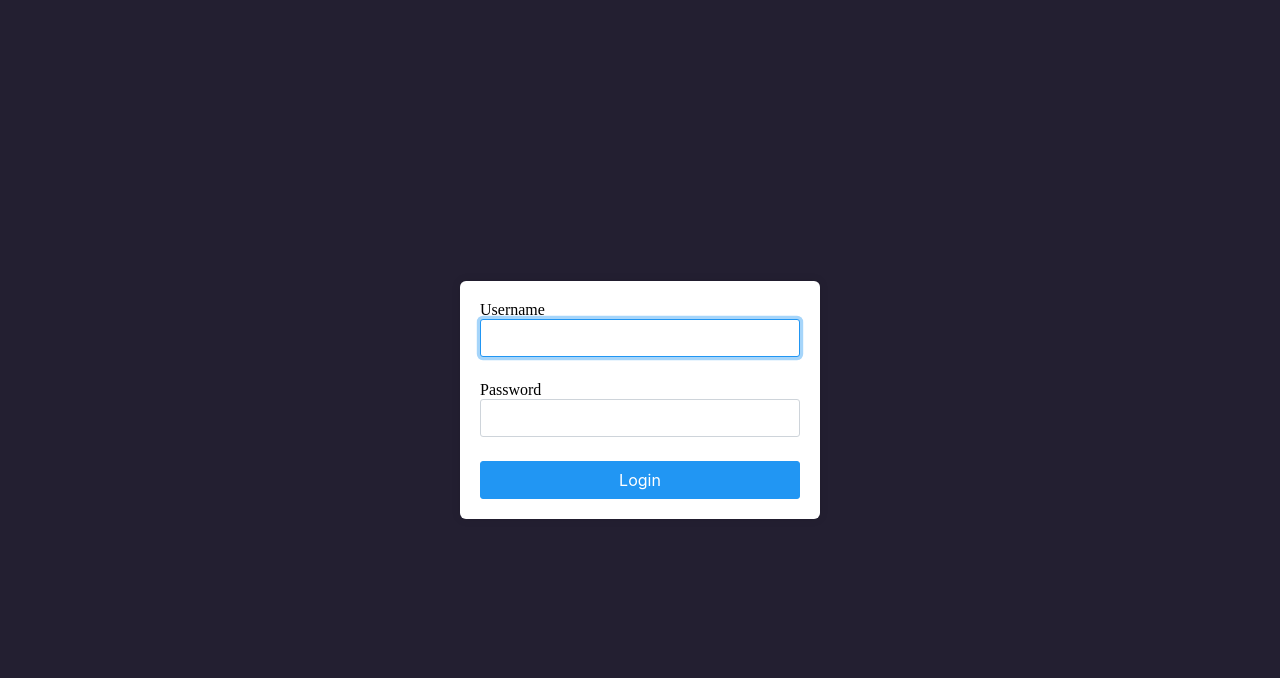
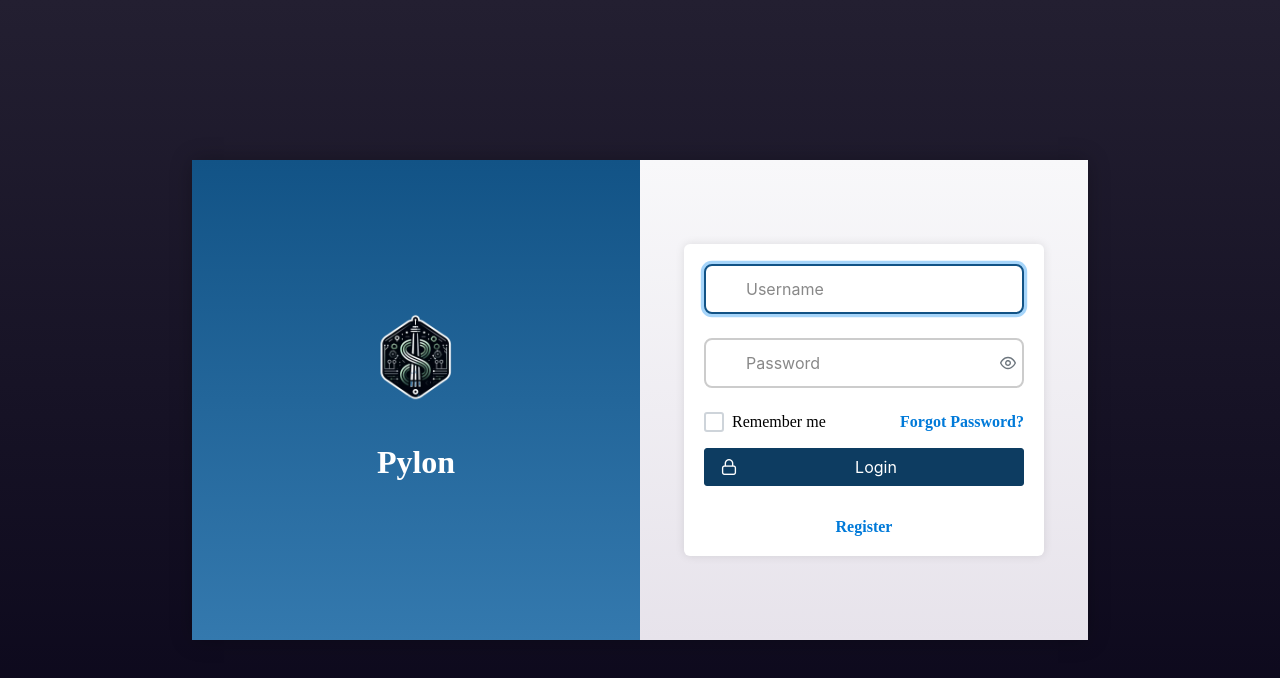
Before and after one commit to marcorsouza/pylon_identity_frontend, a Next.js app: page /auth/login in a window 1280 px wide. Shown: the top 678 px of the page. Built offline with nearby package versions, Linux system fonts and the light colour scheme.

Commit message:
implementado form Login e Page 404

```diff
--- a/components/Layout/LoginLayout.tsx
+++ b/components/Layout/LoginLayout.tsx
@@ -1,4 +1,5 @@
 // components/LoginLayout.tsx
+
 export default function LoginLayout({
     children,
   }: Readonly<{
--- /dev/null
+++ b/components/NotFoundPage.tsx
@@ -0,0 +1,18 @@
+// components/NotFoundPage.tsx
+import React from 'react';
+import Link from 'next/link';
+import { Button } from 'primereact/button';
+
+export default function NotFoundPage() {
+  return (
+    <div className="outer-container">
+      <div className="not-found-container">
+        <h1>Página Não Encontrada</h1>
+        <p>Desculpe, a página que você está procurando não existe ou foi movida.</p>
+        <Link href="/">
+          <Button label="Voltar para Home" className="p-button-outlined p-button-primary" />
+        </Link>
+      </div>
+    </div>
+  );
+}
--- a/pages/_app.tsx
+++ b/pages/_app.tsx
@@ -2,17 +2,29 @@
 import 'primereact/resources/themes/saga-blue/theme.css';  // Tema principal
 import 'primereact/resources/primereact.min.css';          // Core CSS
 import 'primeicons/primeicons.css';                        // Ícones
+
+
 import '../styles/globals.css';
+import '../styles/login.css'
+import '../styles/notfound.css'
 
 import { AppProps } from 'next/app';
 import Layout from '../components/Layout/layout';
 import LoginLayout from '../components/Layout/LoginLayout';
+import NotFoundPage from '../components/NotFoundPage';
 
 function MyApp({ Component, pageProps, router  }: AppProps) {
 
   const isLoginPage = router.pathname === '/auth/login'; // Verifica se a rota é '/login'
-// Escolha o Layout com base na rota
-  const LayoutComponent = isLoginPage ? LoginLayout : Layout;
+  const isNotFound = pageProps.statusCode === 404; // Verifica se a rota é '/404'
+
+  // Escolha o Layout com base na rota
+  let LayoutComponent = Layout;
+  if (isLoginPage) {
+    LayoutComponent = LoginLayout;
+  } else if (isNotFound) {
+    LayoutComponent = NotFoundPage; // Usa o layout de página não encontrada para '/404'
+  }
 
   return (
     <LayoutComponent>
--- a/pages/auth/login.tsx
+++ b/pages/auth/login.tsx
@@ -3,28 +3,50 @@ import { useState } from 'react';
 import { InputText } from 'primereact/inputtext';
 import { Button } from 'primereact/button';
 import { Password } from 'primereact/password';
+import { Checkbox } from 'primereact/checkbox';
 
 export default function Login() {
   const [username, setUsername] = useState('');
   const [password, setPassword] = useState('');
+  const [rememberMe, setRememberMe] = useState<boolean | undefined>(false);
 
-  const handleLogin = (e:any) => {
+  const handleLogin = (e : any) => {
     e.preventDefault();
-    console.log('Login details:', { username, password });
-    // Aqui você pode adicionar lógica de autenticação
+    console.log('Login details:', { username, password, rememberMe });
+    // Adicionar lógica de autenticação
   };
 
   return (
-    <form onSubmit={handleLogin} className="p-fluid">
-      <div className="p-field">
-        <label htmlFor="username">Username</label>
-        <InputText id="username" value={username} onChange={(e) => setUsername(e.target.value)} autoFocus />
+    <div className="outer-container">
+      <div className="login-page">
+        <div className="login-background">
+          <div className="logo-container">
+            <img src="/images/logo.png" alt="Logo" />
+            <h1>Pylon</h1>
+          </div>
+        </div>
+        <div className="login-form">
+          <form onSubmit={handleLogin} className="p-fluid">
+            <div className="p-field">
+            <InputText id="username" value={username} onChange={(e) => setUsername(e.target.value)} autoFocus placeholder="Username" />
+            </div>
+            <div className="p-field">
+
+            <Password id="password" value={password} onChange={(e) => setPassword(e.target.value)}
+                  feedback={false} placeholder="Password" toggleMask />
+            </div>
+            <div className="p-field-checkbox">
+              <Checkbox inputId="rememberMe" checked={rememberMe ?? false} onChange={e => setRememberMe(e.checked)} />
+              <label htmlFor="rememberMe">Remember me</label>
+              <a href="/forgot-password" className="forgot-password-link">Forgot Password?</a>
+            </div>
+            <Button type="submit" label="Login" icon="pi pi-lock" />
+            <div className="form-links">
+              <a href="/register" className="register-link">Register</a>
+            </div>
+          </form>
+        </div>
       </div>
-      <div className="p-field">
-        <label htmlFor="password">Password</label>
-        <Password id="password" value={password} onChange={(e) => setPassword(e.target.value)} feedback={false} />
-      </div>
-      <Button type="submit" label="Login" />
-    </form>
+    </div>
   );
 }
--- a/styles/globals.css
+++ b/styles/globals.css
@@ -167,24 +167,3 @@ body {
   height: 80px; /* Altura explícita pode ajudar se houver problemas de sobreposição */
 
 }
-
-.login-layout {
-  display: flex;
-  justify-content: center;
-  align-items: center;
-  height: 100vh;
-  background-color: #231f31;
-}
-
-.p-field {
-  margin-bottom: 1.5em;
-}
-
-form.p-fluid {
-  max-width: 360px;
-  margin: 20px;
-  padding: 20px;
-  background: white;
-  border-radius: 6px;
-  box-shadow: 0 0 10px rgba(0, 0, 0, 0.1);
-}
--- /dev/null
+++ b/styles/login.css
@@ -0,0 +1,116 @@
+/* styles/login.css */
+
+.outer-container {
+    display: flex;
+    justify-content: center;
+    align-items: center;
+    height: 100vh;
+    background: linear-gradient(to bottom, #231f31 0%, #0a061a 100%);
+  }
+
+  .login-page {
+    display: grid;
+    grid-template-columns: 1fr 1fr;
+    width: 70%; /* Adjust based on your preference */
+    box-shadow: 0 0 20px rgba(0, 0, 0, 0.25); /* Optional shadow for emphasis */
+    height: 60%;
+  }
+
+.login-background {
+  background: linear-gradient(to bottom, #125386 0%, #3479ae 100%);
+  display: flex;
+  justify-content: center;
+  align-items: center;
+  flex-direction: column;
+}
+
+.logo-container img {
+  width: 120px; /* Adjust size as needed */
+}
+
+.logo-container h1 {
+  color: white;
+  text-align: center;
+}
+
+.login-form {
+  display: flex;
+  justify-content: center;
+  align-items: center;
+  background: linear-gradient(to bottom, #f8f8fa 0%, #e7e3eb 100%);
+}
+
+form.p-fluid {
+  width: 360px;
+  padding: 20px;
+  background: white;
+  border-radius: 6px;
+  box-shadow: 0 0 10px rgba(0, 0, 0, 0.1);
+}
+
+.p-field {
+    margin-bottom: 1.5em;
+    display: flex;
+    flex-direction: column;
+  }
+
+  .p-field input, .p-field .p-password input {
+    padding: 0.8em 2.5em;
+    border: 2px solid #ccc;
+    border-radius: 8px;
+    width: 100%; /* Garante que o input use toda a largura disponível */
+  }
+
+  .p-field input::placeholder, .p-field .p-password input::placeholder {
+    color: #888; /* Define a cor dos placeholders */
+  }
+
+  .p-field input:focus, .p-field .p-password input:focus {
+    border-color: #125386; /* Cor do tema para o foco */
+  }
+
+
+  .p-field-checkbox {
+    display: flex;
+    align-items: center;
+    justify-content: space-between;
+    width: 100%;
+    margin-bottom: 1em;
+  }
+
+  .p-field-checkbox label {
+    margin-left: 0.5em;
+  }
+
+  .forgot-password-link {
+    margin-left: auto; /* Aligns the link to the right */
+  }
+
+  .register-link {
+    display: block; /* Makes the link full width */
+    text-align: center; /* Centers the link text */
+    color: #007ad9;
+    text-decoration: none;
+    font-weight: bold;
+  }
+
+  .register-link:hover, .forgot-password-link:hover {
+    text-decoration: underline;
+  }
+
+
+  .form-links {
+    display: flex;
+    justify-content: space-evenly;
+    margin-top: 2em;
+  }
+
+  .register-link, .forgot-password-link {
+    color: #007ad9;
+    text-decoration: none;
+    font-weight: bold;
+  }
+
+  .register-link:hover, .forgot-password-link:hover {
+    text-decoration: underline;
+  }
--- /dev/null
+++ b/styles/notfound.css
@@ -0,0 +1,32 @@
+/* styles/not-found.css */
+.outer-container {
+    display: flex;
+    justify-content: center;
+    align-items: center;
+    height: 100vh;
+    background: linear-gradient(to bottom, #231f31 0%, #0a061a 100%);
+  }
+
+  .not-found-container {
+    text-align: center;
+    color: white;
+  }
+
+  .not-found-container h1 {
+    margin-bottom: 20px;
+  }
+
+  .not-found-container p {
+    margin-bottom: 40px;
+  }
+
+  /* Ajuste do botão se necessário, mantendo consistência com a página de login */
+  button.p-button {
+    background-color: var(--blue-900, #0d3c61) !important;
+    border-color: var(--blue-900, #0d3c61) !important;
+  }
+
+  button.p-button:hover {
+    background-color: #09507a !important;
+    border-color: #09507a !important;
+  }
```
